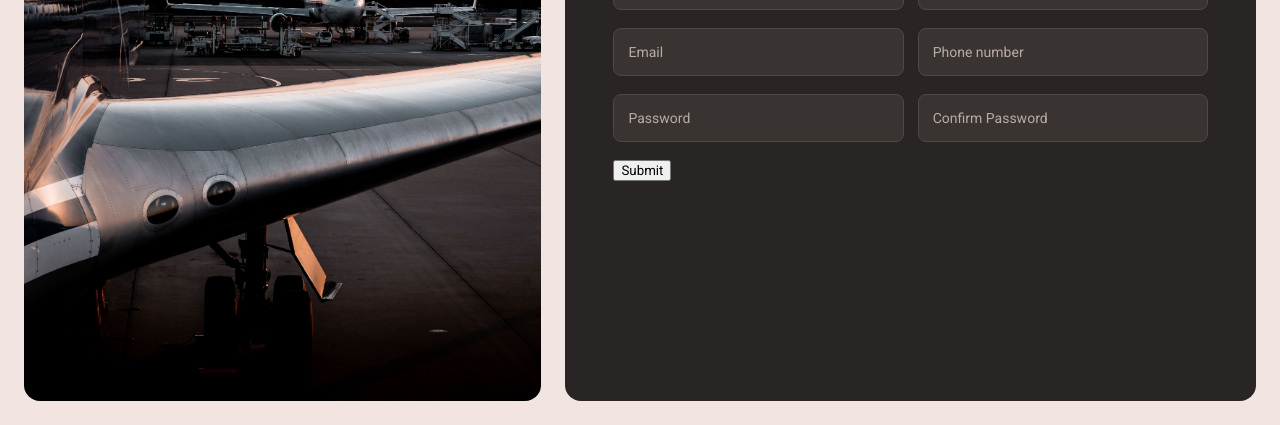
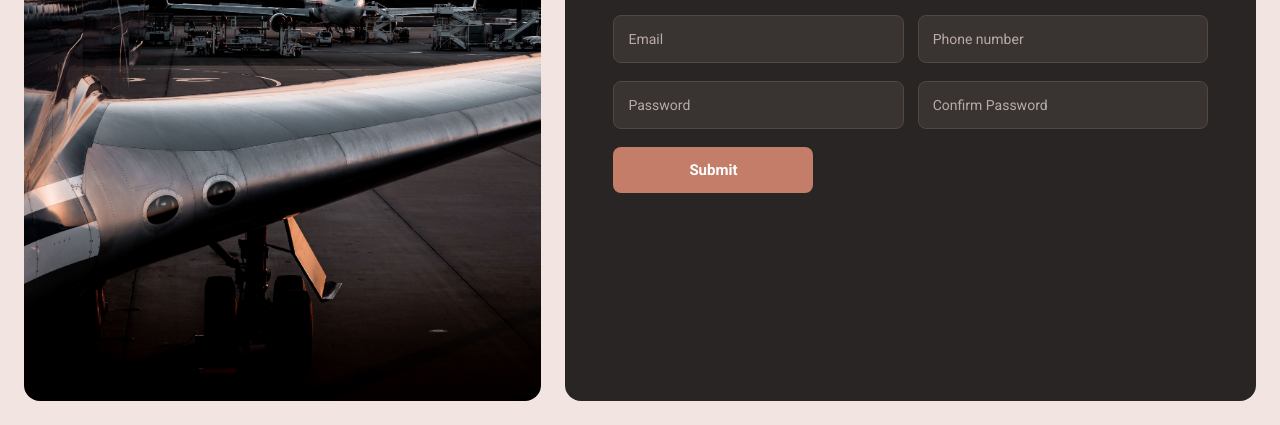
Before and after one commit to RicoLViviers/odin-sign-up-form, a plain HTML site: page index.html in a window 1280 px wide. Shown: the part 375-800 px from the top of the page. Drawn offline with Linux system fonts and the light colour scheme.

Commit message:
Add styling to submit button

```diff
--- a/styles.css
+++ b/styles.css
@@ -77,3 +77,28 @@ body {
 .form-container input::placeholder {
     color: #B9ACA7;
 }
+
+
+button {
+    width: 200px;
+    padding: 14px 24px;
+
+    color: #FFFFFF;
+    background-color: #C47D68;
+
+    font-size: 15px;
+    font-weight: 700;
+
+    border: none;
+    border-radius: 8px;
+    cursor: pointer;
+}
+
+button:hover {
+    background-color: #AD6855;
+    transform: translateY(1px);
+}
+
+button:active {
+    transform: translateY(0);
+}
```
